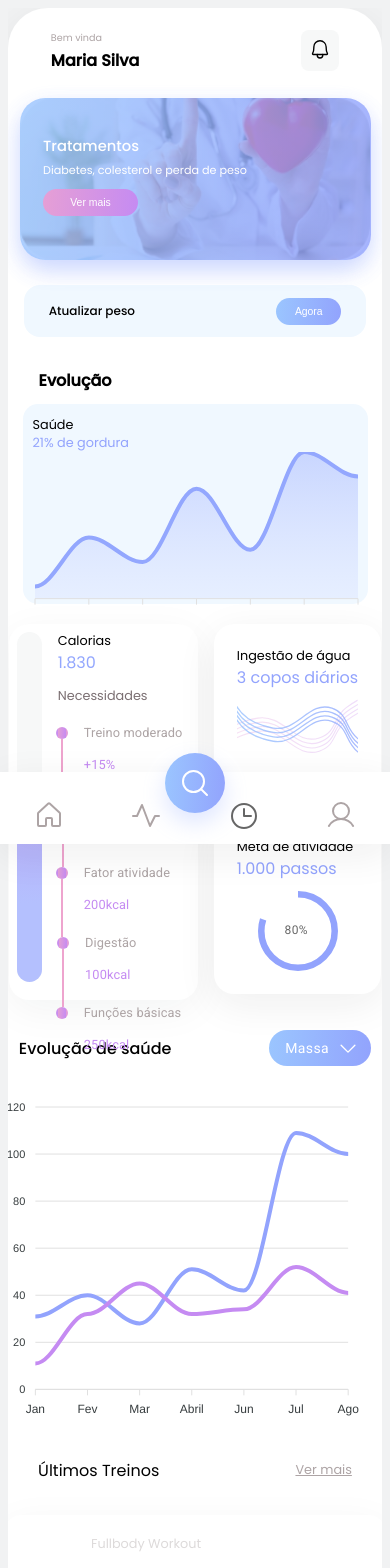
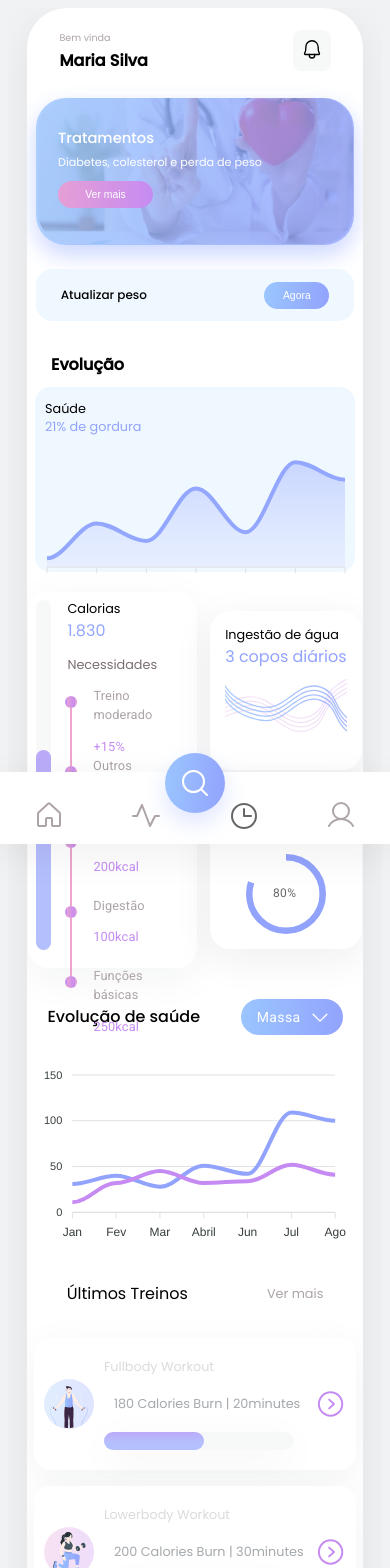
Before and after one commit to clarxyg/carbyapp, a React (Vite) app: page / in a window 390 px wide. Shown: the top 1568 px of the page. Built offline with nearby package versions, Linux system fonts and the light colour scheme.

Commit message:
fix/responsive mode

```diff
--- a/src/App.jsx
+++ b/src/App.jsx
@@ -31,6 +31,10 @@ const GlobalStyles = css`
   .apexcharts-legend.apx-legend-position-bottom .apexcharts-legend-series, .apexcharts-legend.apx-legend-position-top .apexcharts-legend-series {
     display: none !important;
   }
+
+  a {
+    text-decoration: none;
+  }
 `
 const Container = styled.div`
   display: flex;
@@ -48,6 +52,8 @@ const Mobile = styled.div`
   background: #fff;
   width: fit-content;
   border-radius: 40px;
+  border-bottom-left-radius: 0;
+  border-bottom-right-radius: 0;
   box-shadow: 0px 10px 40px 0px #1D161712;
   overflow: scroll;
   min-height: 500px;
--- a/src/components/BottomTabs/styles.js
+++ b/src/components/BottomTabs/styles.js
@@ -4,7 +4,7 @@ export const Container = styled.div`
   background: #fff;
   /* border-radius: 40px; */
   box-shadow: 0px 10px 40px 0px #1D161712;
-  width: 31%;
+  width: 450px;
   padding-top: 16px;
   /* border-top-left-radius: 0;
   border-top-right-radius: 0; */
--- a/src/components/CaloriesTimeline/styles.js
+++ b/src/components/CaloriesTimeline/styles.js
@@ -24,6 +24,10 @@ export const Card = styled.div`
     position: relative;
     width: 15px;
 
+    @media (max-width: 400px) {
+      width: 5px;
+    }
+
     .progress {
       background: linear-gradient(180deg, #C58BF2 -83.11%, #B4C0FE 60.6%);
       position: absolute;
@@ -32,6 +36,10 @@ export const Card = styled.div`
       left: 0;
       bottom: 0;
       border-radius: 30px;
+
+      @media (max-width: 400px) {
+      width: 15px;
+    }
     }
 }
 
@@ -60,16 +68,28 @@ export const Card = styled.div`
     margin-left: -50px;
     height: 250px !important;
 
+    @media (max-width: 400px) {
+      width: 140px !important;
+    }
+
     .separator {
       display: flex;
     }
 
     .outhers {
       margin-left: -27px;
+
+      @media (max-width: 400px) {
+        margin-left: -19px;
+      }
     }
 
     .outhers2 {
       margin-left: -20px;
+
+      @media (max-width: 400px) {
+        margin-left: -13px;
+      }
     }
 
 
@@ -86,6 +106,10 @@ export const Card = styled.div`
     font-size: 0.8rem;
     width: 100%;
     margin-top: -10px;
+
+    @media (max-width: 400px) {
+      padding-top: 0;
+    }
   }
 
   .quantity {
--- a/src/components/Charts/LineChart.jsx
+++ b/src/components/Charts/LineChart.jsx
@@ -7,7 +7,12 @@ const ContainerChart = styled.div`
     display: flex;
     flex-direction: column;
     gap: 20px;
-    height: 200px;
+    height: 215px;
+
+
+    @media (max-width: 400px) {
+      height: 185px;
+    }
 
     .health {
       display: flex;
--- a/src/components/Charts/SplineAreaChart.jsx
+++ b/src/components/Charts/SplineAreaChart.jsx
@@ -6,8 +6,23 @@ const Container = styled.div`
   display: flex;
   margin-left: 20px;
 
+  @media (max-width: 400px) {
+    margin-left: unset;
+  }
+
   .apexcharts-text tspan {
       display: block;
+    }
+
+
+    .chart {
+      height: 350px;
+      width: 400px;
+
+      @media (max-width: 400px) {
+        width: 330px;
+        height: unset;
+      }
     }
 
 `
@@ -59,7 +74,7 @@ export function SplineArea() {
 
 
     <Container id="chart">
-      <ReactApexChart options={data.options} series={data.series} type="area" height={350} width={380}/>
+      <ReactApexChart options={data.options} series={data.series} type="area" className="chart"/>
     </Container>
 
 
--- a/src/components/WorkoutCard/index.jsx
+++ b/src/components/WorkoutCard/index.jsx
@@ -43,7 +43,7 @@ export function WorkoutCard() {
                 <span>{item.name}</span>
                 <div className="descriptioncontainer">
                   <span className="description">{item.description}</span>
-                  <CaretCircleRight size={32} color="#C58BF2" />
+                  <CaretCircleRight size={36} color="#C58BF2" />
                 </div>
                 <div className="bar">
                   <span className="progress"></span>
--- a/src/components/WorkoutCard/styles.js
+++ b/src/components/WorkoutCard/styles.js
@@ -28,9 +28,12 @@ export const Container = styled.div`
     margin-top: 1rem;
     display: flex;
     align-items: center;
-    gap: 1rem;
     padding: 10px;
     width: 80%;
+
+    @media (max-width: 400px) {
+      width: 90%;
+    }
     span {
       color: #DDDADA;
       font-weight: 300;
@@ -63,6 +66,10 @@ export const Container = styled.div`
     width: 220px;
     margin: 0;
 
+    @media (max-width: 400px) {
+      width: 180px;
+    }
+
     .progress {
       background: linear-gradient(180deg, #C58BF2 -83.11%, #B4C0FE 60.6%);
       position: absolute;
@@ -79,5 +86,9 @@ export const Container = styled.div`
     width: 100%;
     box-shadow: none;
     margin: 0;
+
+    svg {
+      cursor: pointer;
+    }
   }
 `
--- a/src/screens/Dashboard/styles.js
+++ b/src/screens/Dashboard/styles.js
@@ -18,6 +18,10 @@ export const Header = styled.header`
       font-weight: 400;
       font-size: 0.6rem;
     }
+
+    @media (max-width: 400px) {
+      margin-right: 80px;
+    }
   }
 `
 
@@ -36,6 +40,10 @@ export const Container = styled.div`
   position: relative;
   width: 450px;
 
+  @media (max-width: 400px) {
+    width: unset;
+  }
+
   .containerCard {
     display: flex;
     justify-content: center;
@@ -43,9 +51,13 @@ export const Container = styled.div`
     background-blend-mode: difference;
 
     img {
-      width: 350px;
+      width: 360px;
       box-shadow: 0px 10px 22px 0px #95ADFE4D;
       border-radius: 30px;
+
+      @media (max-width: 400px) {
+        width: 100%;
+      }
     }
   }
 
@@ -59,6 +71,10 @@ export const Container = styled.div`
       filter: brightness(1.0);
       z-index: 999999;
       margin-top: 15px;
+
+      @media (max-width: 400px) {
+        margin-right: 70px;
+      }
 
       p {
       color: #fff;
@@ -89,13 +105,18 @@ export const Button = styled.button`
 
 export const Filter = styled.div`
   background: linear-gradient(274.42deg, #92A3FD 0%, #9DCEFF 124.45%);
-  width: 78%;
-  height: 162px;
+  width: 80%;
+  height: 167px;
   position: absolute;
   z-index: 9999;
-  border-radius: 25px;
+  border-radius: 30px;
   box-shadow: 0px 10px 22px 0px #95ADFE4D;
   opacity: 0.8;
+
+  @media (max-width: 400px) {
+    width: 95%;
+    height: 147px;
+  }
 `
 
 export const CardUpdateWeight = styled.div`
@@ -104,9 +125,13 @@ export const CardUpdateWeight = styled.div`
   display: flex;
   justify-content: space-between;
   align-items: center;
-  width: 65%;
+  width: 70%;
   margin-bottom: 20px;
   padding: 5px 25px 5px 25px;
+
+  @media (max-width: 400px) {
+    width: 80%;
+  }
 
   p {
     color: #000;
@@ -121,13 +146,17 @@ export const CardUpdateWeight = styled.div`
 `
 
 export const ContainerChart = styled.div`
-  width: 345px;
+  width: 370px;
+
+  @media (max-width: 400px) {
+    width: 320px;
+  }
 `
 
 export const Box = styled.div`
   display: flex;
   justify-content: center;
-  gap: 1rem;
+  gap: 0.8rem;
   margin-top: 20px;
 
 
@@ -135,6 +164,7 @@ export const Box = styled.div`
     display: flex;
     flex-direction: column;
     gap: 1rem;
+    justify-content: center;
   }
 `
 
@@ -144,6 +174,10 @@ export const ContainerCardStatus = styled.div`
   background: #fff;
   padding: 23px;
   justify-content: center;
+
+  @media (max-width: 400px) {
+    padding: 15px;
+  }
 
   display: flex;
   flex-direction: column;
--- a/src/screens/WorkoutTracker/index.jsx
+++ b/src/screens/WorkoutTracker/index.jsx
@@ -6,6 +6,7 @@ import thumbnail from '../../assets/thumbnail.png'
 
 const videoData = [
   {
+    id: 1,
     video: movie,
     thumbnail: thumbnail
   }
@@ -19,7 +20,7 @@ export function WorkoutTracker() {
       </Header>
       {
         videoData.map((item) =>
-          <video width="320" height="240" controls poster={item.thumbnail}>
+          <video width="320" height="240" controls poster={item.thumbnail} key={item.id}>
             <source src={item.video} type="video/mp4" />
           </video>
         )
--- a/src/screens/WorkoutTracker/styles.js
+++ b/src/screens/WorkoutTracker/styles.js
@@ -7,6 +7,9 @@ export const Container = styled.div`
    flex-direction: column;
    align-items: center;
 
+   @media (max-width: 400px) {
+    width: unset;
+   }
    video {
     cursor: pointer;
    }
```
